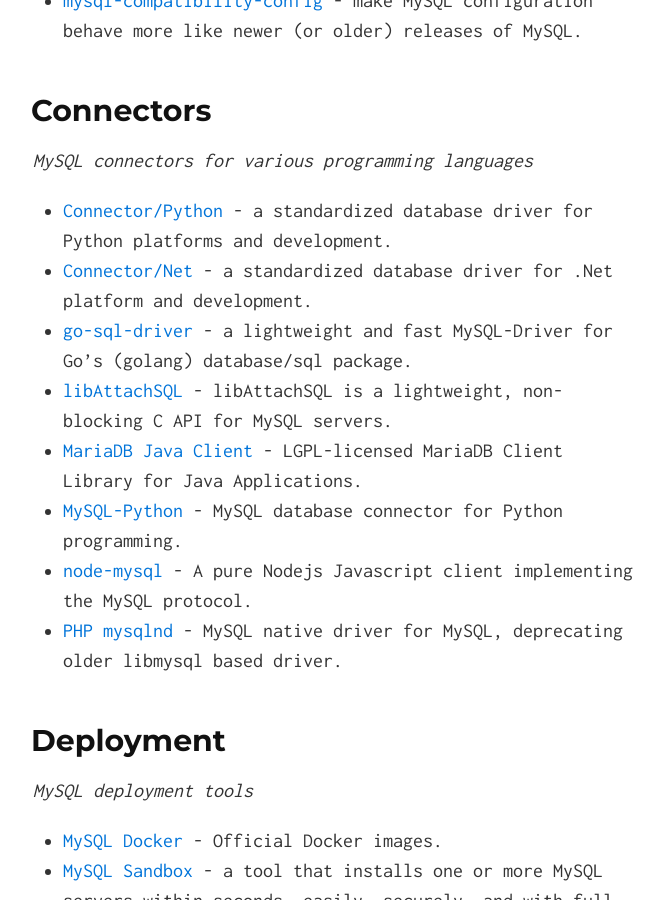
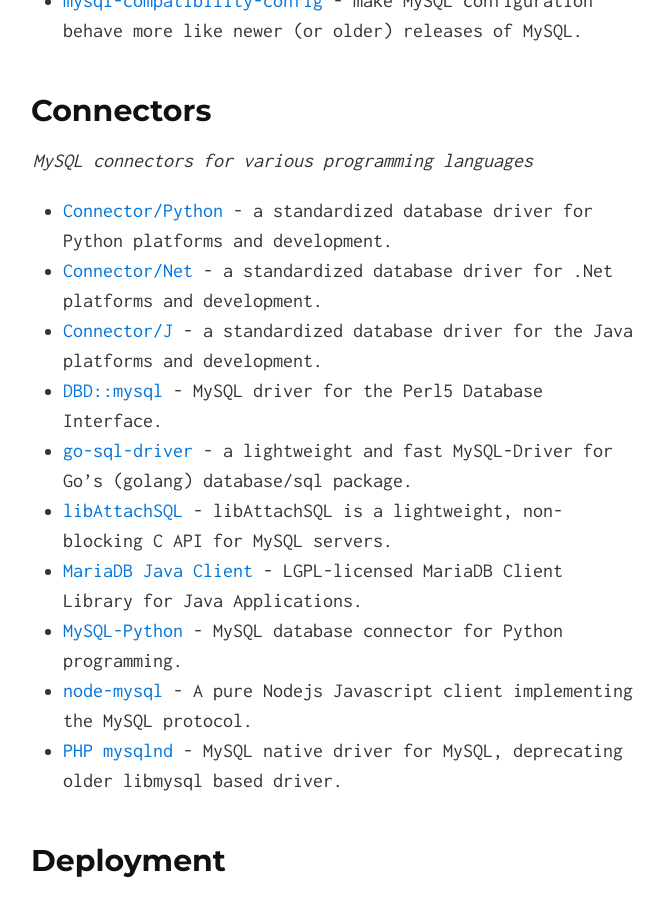
Before and after one commit to shlomi-noach/awesome-mysql, a Jekyll site: the page built from index.md, in a window 1280 px wide and 900 px high, scrolled down 2634 px. Shown: the whole window, without its empty margins (307-971 px from the left). Built offline with Jekyll 4.4.1, drawn with Linux system fonts in a browser that asks for light colours.

Commit message:
Add Connector/J and DBD::mysql
Related issue: https://github.com/shlomi-noach/awesome-mysql/issues/44

```diff
--- a/index.md
+++ b/index.md
@@ -76,7 +76,9 @@
 *MySQL connectors for various programming languages*
 
 - [Connector/Python](https://dev.mysql.com/downloads/connector/python/) - a standardized database driver for Python platforms and development.
-- [Connector/Net](https://dev.mysql.com/downloads/connector/net/) - a standardized database driver for .Net platform and development.
+- [Connector/Net](https://dev.mysql.com/downloads/connector/net/) - a standardized database driver for .Net platforms and development.
+- [Connector/J](https://dev.mysql.com/downloads/connector/j/) - a standardized database driver for the Java platforms and development.
+- [DBD::mysql](https://metacpan.org/pod/DBD::mysql) - MySQL driver for the Perl5 Database Interface.
 - [go-sql-driver](https://github.com/go-sql-driver/mysql) - a lightweight and fast MySQL-Driver for Go's (golang) database/sql package.
 - [libAttachSQL](http://libattachsql.org) - libAttachSQL is a lightweight, non-blocking C API for MySQL servers.
 - [MariaDB Java Client](https://mariadb.com/kb/en/mariadb/mariadb-connector-j/) - LGPL-licensed MariaDB Client Library for Java Applications.
```
